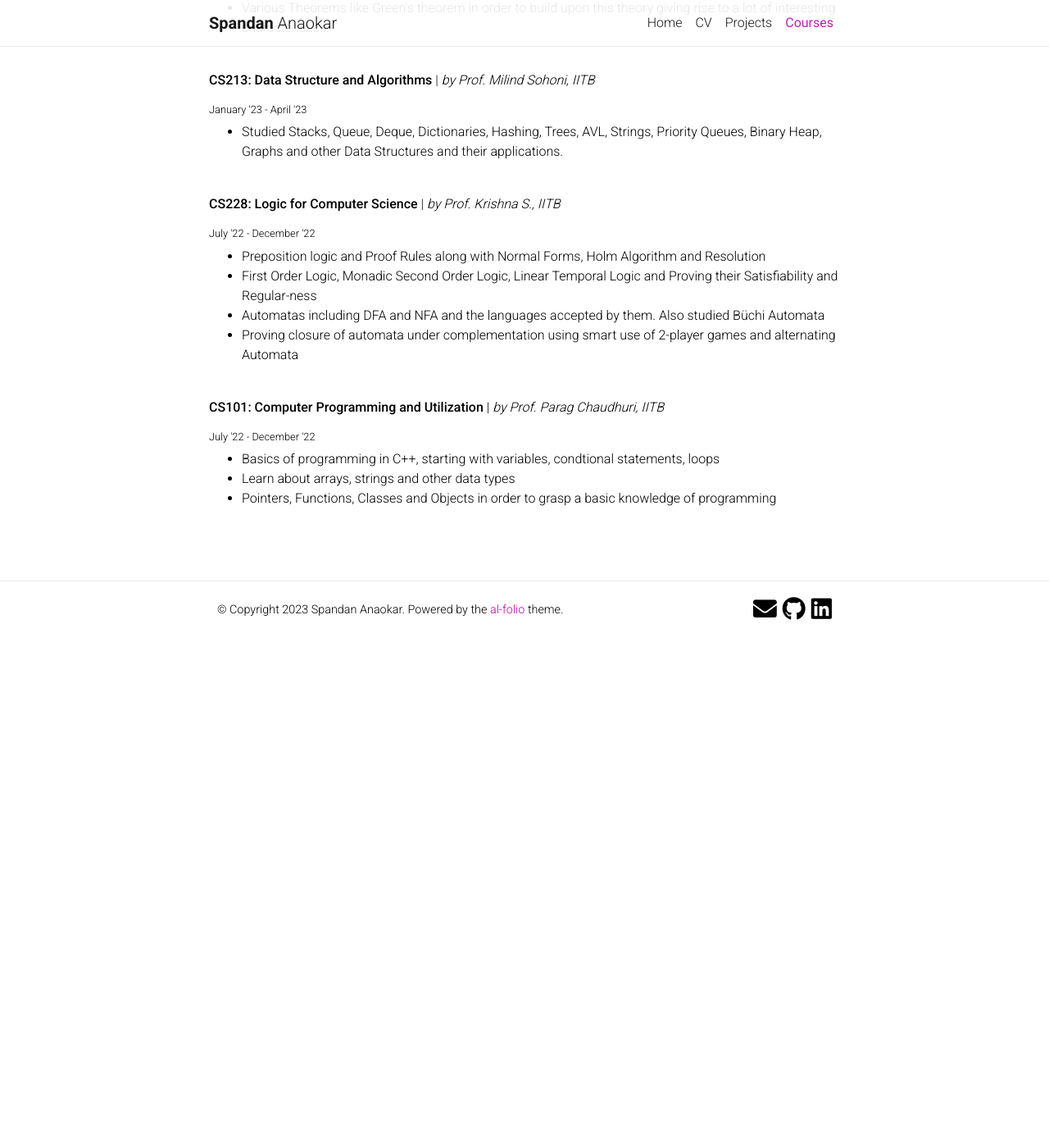
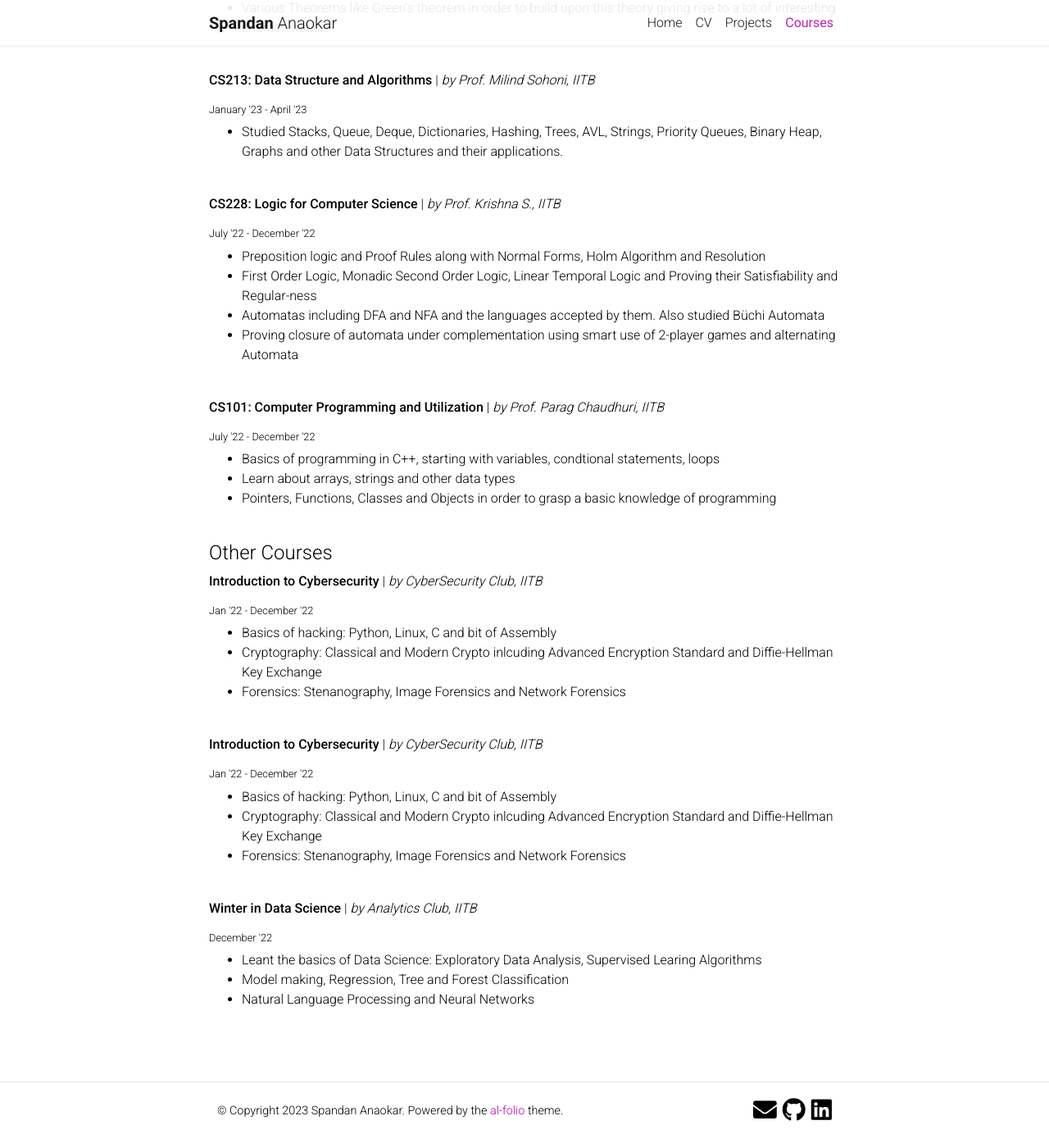
Before and after one commit to Spandan2003/Spandan2003.github.io, a Jekyll site: the page built from _pages/courses.md, in a window 1280 px wide and 1400 px high, scrolled down 342 px. Shown: the whole window at 82% size. Built offline with Jekyll 4.4.1, drawn with Linux system fonts in a browser that asks for light colours; nearby versions of some CDN libraries; comment, search, counter and statistics services are not loaded; a style sheet for code colours, icons or effects is not loaded; before the commit the page ends 1131 px from its top, so only the background shows below that; some of the changed text lies outside the part shown.

Commit message:
Update courses.md

```diff
--- a/_pages/courses.md
+++ b/_pages/courses.md
@@ -67,3 +67,49 @@ navpos: 3
     </p>
     <br>
 </div>
+
+#### Other Courses
+<div class="courses">
+    <p class="courses-text">
+      <strong>Introduction to Cybersecurity</strong> | <i>by CyberSecurity Club, IITB</i> <br/>
+    <div class="courses-bubble-with-date">
+      <h6>Jan '22 - December '22</h6>
+    </div>
+    <ul>
+        <li>Basics of hacking: Python, Linux, C and bit of Assembly</li>
+        <li>Cryptography: Classical and Modern Crypto inlcuding Advanced Encryption Standard and Diffie-Hellman Key Exchange</li>
+        <li>Forensics: Stenanography, Image Forensics and Network Forensics</li>
+     </ul>
+    </p>
+    <br>
+</div>
+
+<div class="courses">
+    <p class="courses-text">
+      <strong>Introduction to Cybersecurity</strong> | <i>by CyberSecurity Club, IITB</i> <br/>
+    <div class="courses-bubble-with-date">
+      <h6>Jan '22 - December '22</h6>
+    </div>
+    <ul>
+        <li>Basics of hacking: Python, Linux, C and bit of Assembly</li>
+        <li>Cryptography: Classical and Modern Crypto inlcuding Advanced Encryption Standard and Diffie-Hellman Key Exchange</li>
+        <li>Forensics: Stenanography, Image Forensics and Network Forensics</li>
+     </ul>
+    </p>
+    <br>
+</div>
+
+<div class="courses">
+    <p class="courses-text">
+      <strong>Winter in Data Science</strong> | <i>by Analytics Club, IITB</i> <br/>
+    <div class="courses-bubble-with-date">
+      <h6>December '22</h6>
+    </div>
+    <ul>
+        <li>Leant the basics of Data Science: Exploratory Data Analysis, Supervised Learing Algorithms</li>
+        <li>Model making, Regression, Tree and Forest Classification</li>
+        <li>Natural Language Processing and Neural Networks</li>
+     </ul>
+    </p>
+    <br>
+</div>
```
Also changed, not shown: other parts of _pages/courses.md (+1 -1 lines).
